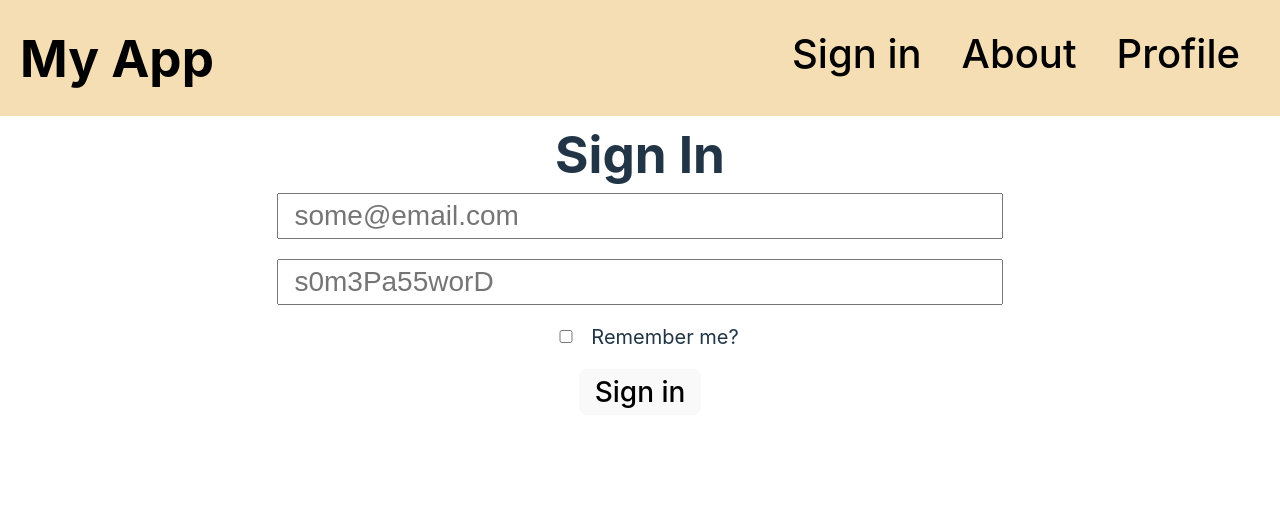
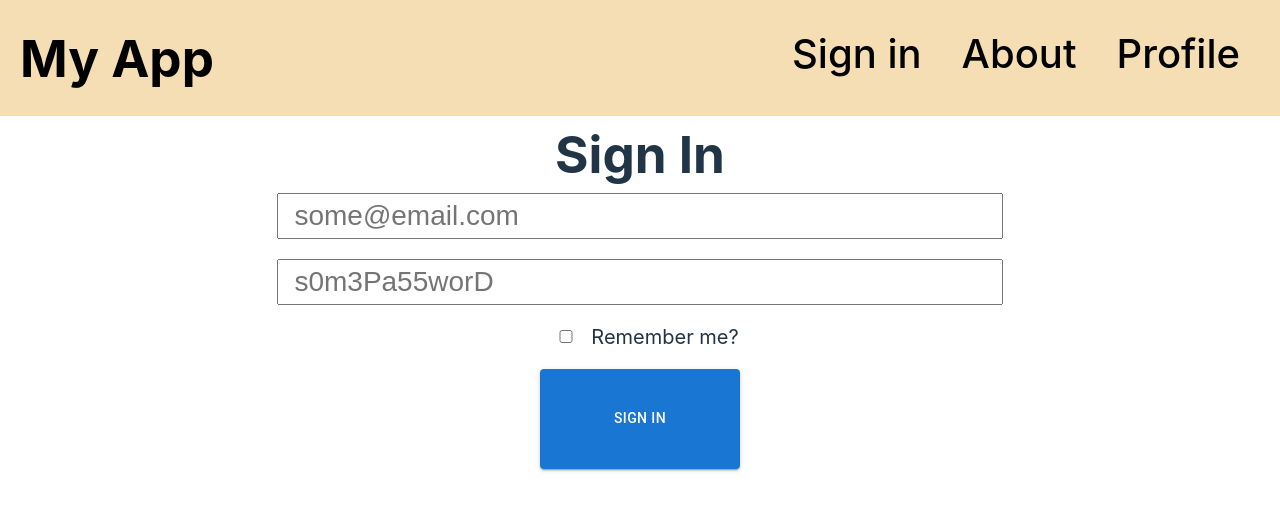
Before and after one commit to SvetozarStanev9951/FinalBossWip, a React (Vite) app: page /signIn in a window 1280 px wide. Shown: the top 510 px of the page. Built offline with nearby package versions, Linux system fonts and the light colour scheme.

Commit message:
added mui & styled sign in btn

```diff
--- a/package.json
+++ b/package.json
@@ -9,6 +9,9 @@
     "preview": "vite preview"
   },
   "dependencies": {
+    "@emotion/react": "^11.10.5",
+    "@emotion/styled": "^11.10.5",
+    "@mui/material": "^5.11.7",
     "prop-types": "^15.8.1",
     "react": "^18.2.0",
     "react-dom": "^18.2.0",
--- a/src/App.jsx
+++ b/src/App.jsx
@@ -27,7 +27,7 @@ const router = createBrowserRouter([
         element: <About />,
       },
       {
-        path: "profile",
+        path: "profile/:id",
         element: <Profile />,
       },
     ],
--- a/src/components/Profile/Profile.jsx
+++ b/src/components/Profile/Profile.jsx
@@ -1,13 +1,15 @@
 import { useState, useEffect } from "react";
+import { useParams } from "react-router-dom";
 
 import Loader from "../Loader/Loader";
 import Posts from "../Posts/Posts";
 
 const Profile = () => {
+  const { id } = useParams();
   const [profileData, setProfileData] = useState();
 
   useEffect(() => {
-    fetch("https://jsonplaceholder.typicode.com/users/4")
+    fetch(`https://jsonplaceholder.typicode.com/users/${id}`)
       .then((response) => response.json())
       .then((json) => setProfileData(json));
   }, []);
--- /dev/null
+++ b/src/components/Styled/SignInButton.jsx
@@ -0,0 +1,8 @@
+import { Button, styled } from "@mui/material";
+
+const SignInButton = styled(Button)(() => ({
+  width: "200px",
+  height: "100px",
+}));
+
+export default SignInButton;
--- a/src/pages/SignIn/SignIn.jsx
+++ b/src/pages/SignIn/SignIn.jsx
@@ -1,4 +1,5 @@
 import { useRef } from "react";
+import SignInButton from "../../components/Styled/SignInButton";
 
 const useStyles = () => ({
   container: {
@@ -23,8 +24,6 @@ const useStyles = () => ({
     margin: 0,
   },
 });
-
-// @TODO: Add fields validation
 
 function SignIn() {
   const styles = useStyles();
@@ -68,9 +67,9 @@ function SignIn() {
           />
           <span>Remember me?</span>
         </div>
-        <button onClick={handleSignIn} style={styles.input}>
+        <SignInButton variant="contained" onClick={handleSignIn}>
           Sign in
-        </button>
+        </SignInButton>
       </div>
     </>
   );
```
Also changed, not shown: 1 other file (tests, documents, lock files or other folders).
